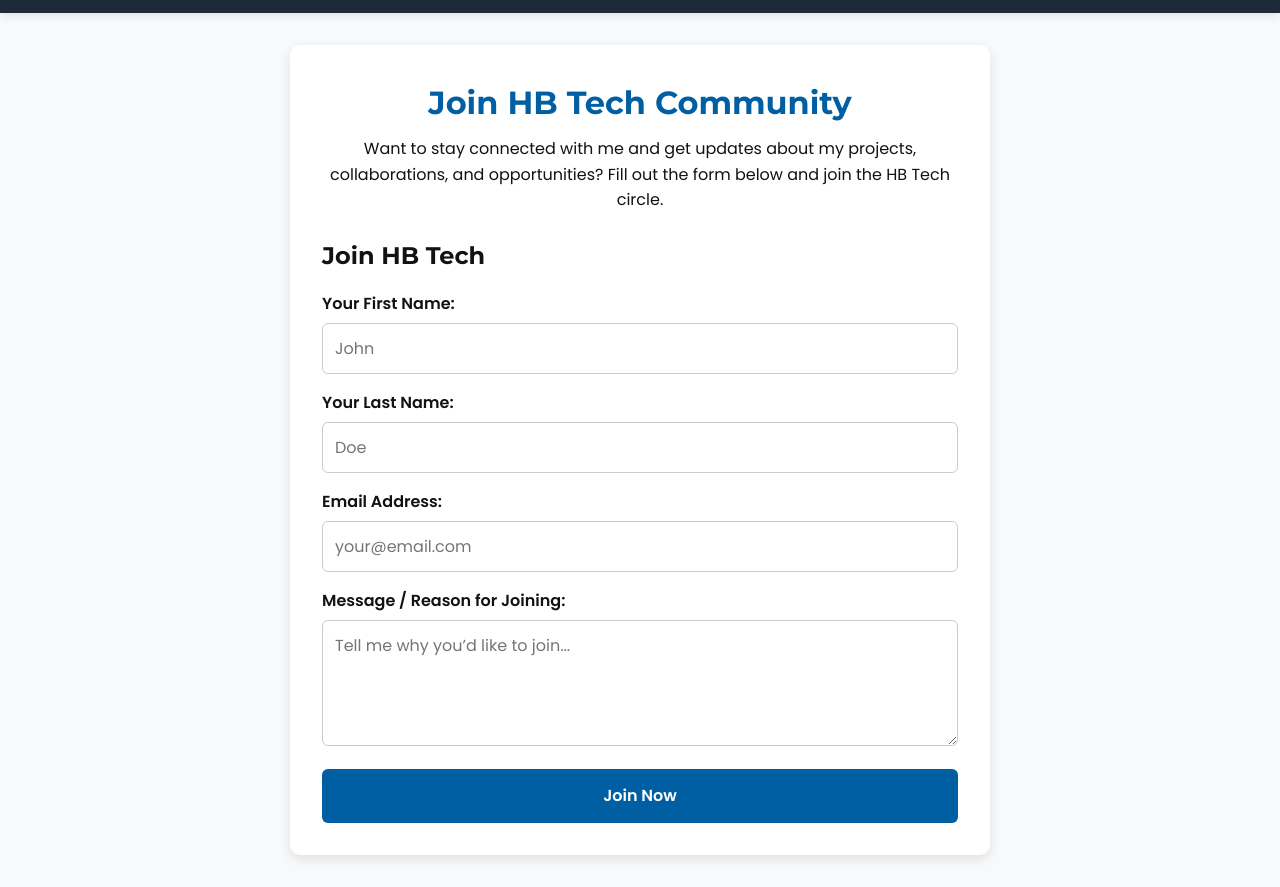
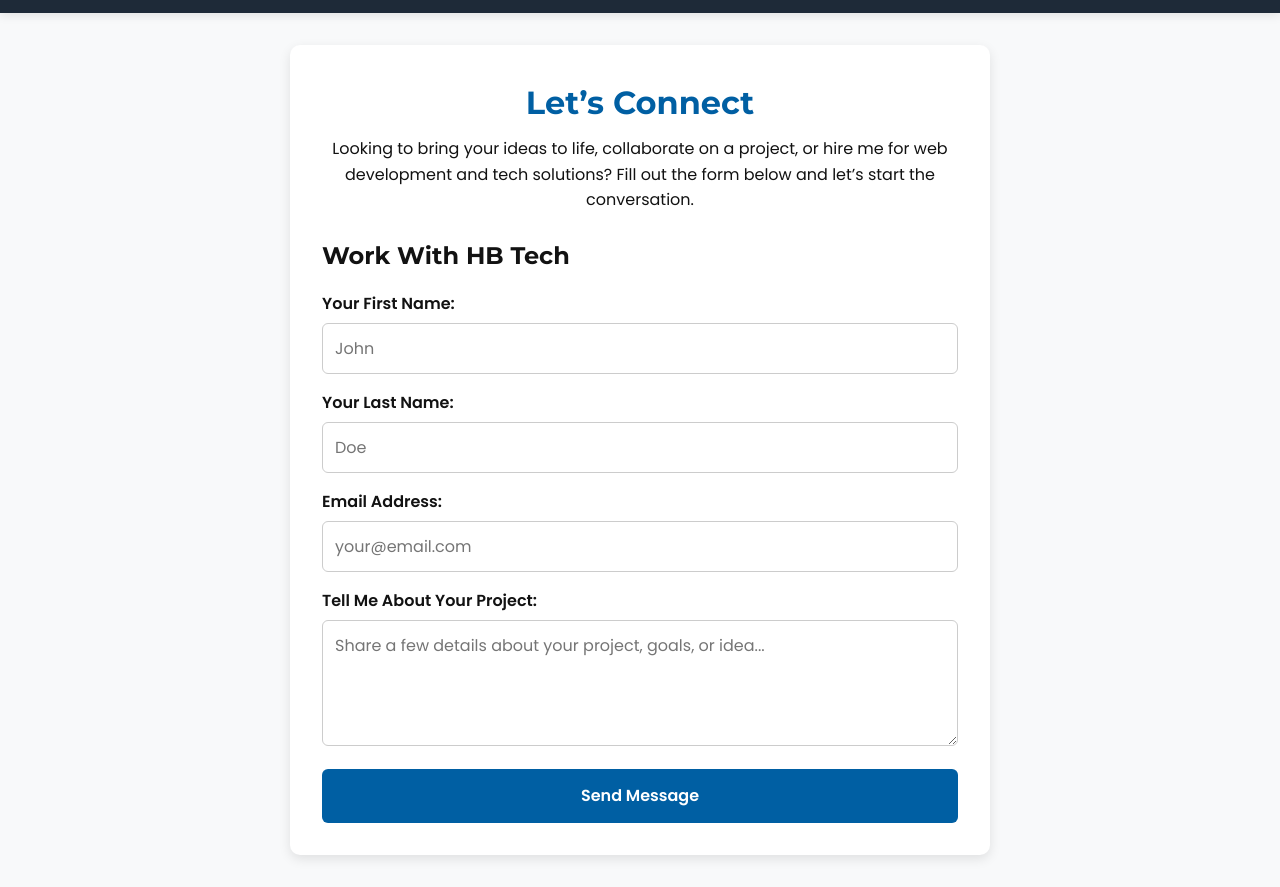
Before and after one commit to Emman-henry/HB-tech, a plain HTML site: page join.html in a window 1280 px wide. Shown: the part 65-952 px from the top of the page. Drawn offline with Linux system fonts and the light colour scheme.

Commit message:
Update index.css

```diff
--- a/join.html
+++ b/join.html
@@ -51,17 +51,16 @@
     </nav>
   </div>
 </header>
-
 <main class="join-container">
-    <h1>Join HB Tech Community</h1>
+    <h1>Let’s Connect</h1>
     <p>
-      Want to stay connected with me and get updates about my projects, collaborations,
-      and opportunities? Fill out the form below and join the HB Tech circle.
+      Looking to bring your ideas to life, collaborate on a project, or hire me for web development
+      and tech solutions? Fill out the form below and let’s start the conversation.
     </p>
 
-    <!-- Simple Join Form -->
+    <!-- Contact / Work With Me Form -->
   <form action="https://formspree.io/f/mandglle" method="POST" class="join-form">
-  <h2>Join HB Tech</h2>
+  <h2>Work With HB Tech</h2>
 
   <label>Your First Name:
     <input type="text" name="firstName" placeholder="John" required>
@@ -75,21 +74,19 @@
     <input type="email" name="email" placeholder="your@email.com" required>
   </label>
 
-  <label>Message / Reason for Joining:
-    <textarea name="message" placeholder="Tell me why you’d like to join..." rows="4"></textarea>
+  <label>Tell Me About Your Project:
+    <textarea name="message" placeholder="Share a few details about your project, goals, or idea..." rows="4"></textarea>
   </label>
 
   <!-- Redirect after successful submission -->
   <input type="hidden" name="_next" value="thankyou.html">
 
   <!-- Optional: specify subject line for your email -->
-  <input type="hidden" name="_subject" value="New HB Tech Join Request">
+  <input type="hidden" name="_subject" value="New Work Inquiry - HB Tech">
 
-  <input type="submit" value="Join Now">
+  <input type="submit" value="Send Message">
 </form>
-
-
-  </main>
+</main>
 
 </body>
 <footer>
```
Also changed, not shown: about.html (+1 -1 lines), index.html (+1 -1 lines).
